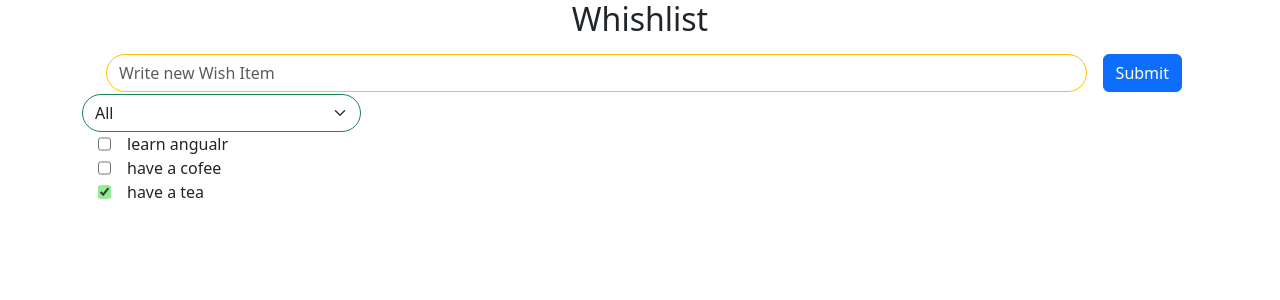
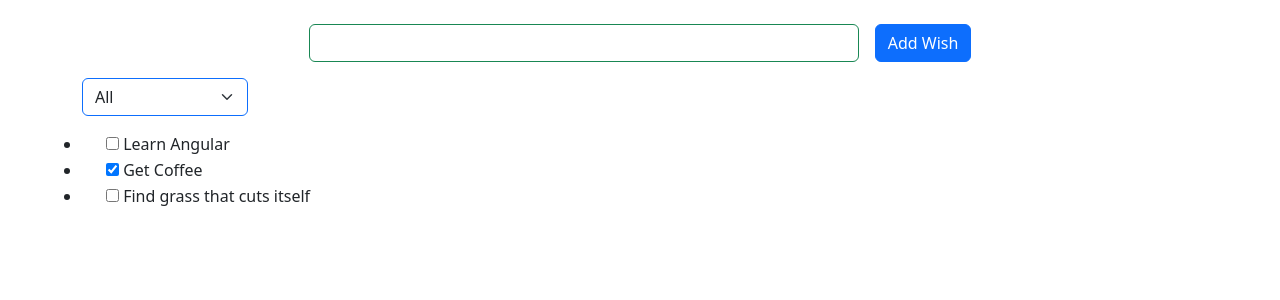
Before and after one commit to Roman123-game/whishlist, an Angular app: page / in a window 1280 px wide. Shown: the top 300 px of the page. Built offline with nearby package versions, Linux system fonts and the light colour scheme.

Commit message:
update 5 files and delete 1 file

```diff
--- a/src/app/app.component.css
+++ b/src/app/app.component.css
@@ -1,3 +1,4 @@
 #wishlist_checkbox{
   accent-color: lightgreen;
+
 }
--- a/src/app/app.component.html
+++ b/src/app/app.component.html
@@ -1,58 +1,58 @@
-<div class="container text-center">
-  <h2 class="mb-3 font-weight-bold">{{ title | titlecase }}</h2>
+<div class="container">
 
-  <form>
-    <div class="form-check d-flex column">
-      <input
-        class="form-control border border border-warning rounded-5 mx-0"
-        type="text"
-        placeholder="Write new Wish Item"
-        [(ngModel)]="wishText"
-        [ngModelOptions]="{ standalone: true }"
-        name="wish-text"
-      />
-
+  <form class="row mt-3 gx-3 gy-2 align-items-center justify-content-center">
+    <div class="col-sm-6">
+      <label class="visually-hidden" for="specificSizeInputName">Wish</label>
+      <input type="text" name="new-wish-text" class="form-control border border-success" [(ngModel)]="newWishText">
+    </div>
+    <div class="col-auto">
       <button
-        (click)="$event.preventDefault(); addWishes()"
         type="submit"
-        class="btn btn-primary mx-3"
-      >
-        Submit
+        class="btn btn-primary"
+        (click)="$event.preventDefault(); addNewWish()">
+        Add Wish
       </button>
     </div>
+  </form>
 
+  <div class="row mt-3">
+    <div class="col-sm-2 ">
       <select
-    class="form-select border border border-success rounded-5 w-25"
-    aria-label="Default select example"
-    [(ngModel)]="filter"
-    [ngModelOptions]="{standalone: true}"
-    (ngModelChange)="filterChange($event)"
+        class="form-select border border-primary"
+        [(ngModel)]="listFilter"
+        (ngModelChange)="filterChanged($event)"
       >
         <option value="0">All</option>
-      <option value="1">Unfullfiled</option>
-      <option value="2">Fullfiled</option>
+        <option value="1">Unfulfilled</option>
+        <option value="2">Fulfilled</option>
       </select>
+    </div>
+  </div>
 
-    <div *ngIf="visibleItems.length === 0; else showItems">No items to display</div>
+  <div class="row mt-3">
+    <div *ngIf="visibleItems.length === 0; else showItems">
+      There are no wishes to display.
+    </div>
 
     <ng-template #showItems>
-      <div >
-        <div
-          class="d-flex justify-content-start"
-          *ngFor="let item of visibleItems; index as ii"
-        >
+      <ul class="wish-list ">
+        <li *ngFor="let item of visibleItems; index as ii">
+            <div class="form-check">
+              <label class="form-check-label">
                 <input
-            id="wishlist_checkbox"
-            class="mx-3"
+                  class="checkbox"
                   type="checkbox"
                   [checked]="item.isComplete"
                   [attr.data-index]="ii"
-            (change)="toggleItem(item)"
-          />
+                  (click)="toggleItem(item)"
+                > {{item.wishItem}}
+              </label>
+            </div>
+        </li>
+      </ul>
+    </ng-template>
+  </div>
 
-          {{ item.wishItem }}
+
+
 </div>
-      </div>
-    </ng-template>
-  </form>
-</div>
--- a/src/app/app.component.ts
+++ b/src/app/app.component.ts
@@ -1,7 +1,7 @@
 import { Component } from '@angular/core';
 import { CommonModule } from '@angular/common';
 import { RouterOutlet } from '@angular/router';
-import { wishItem } from '../shared/wishitems';
+import { WishItem } from '../shared/wishItems';
 import { FormsModule } from '@angular/forms';
 
 @Component({
@@ -12,36 +12,41 @@ import { FormsModule } from '@angular/forms';
   styleUrl: './app.component.css',
 })
 export class AppComponent {
-  items: wishItem[] = [
-    new wishItem('learn angualr', false),
-    new wishItem('have a cofee', false),
-    new wishItem('have a tea', true),
+  items : WishItem[] = [
+    new WishItem('Learn Angular'),
+    new WishItem('Get Coffee', true),
+    new WishItem('Find grass that cuts itself')
   ];
-  title = 'whishlist';
-  wishText = "";
-  filter:string = '0';
-  visibleItems : wishItem[]= this.items;
 
-  addWishes(){
-    this.items.push(new wishItem(this.wishText));
-    this.wishText = ''
+  listFilter : String = '0';
 
+  newWishText  = '';
+
+  title = 'wishlist';
+
+  visibleItems : WishItem[] = this.items;
+
+  addNewWish() {
+    this.items.push(new WishItem(this.newWishText));
+    this.newWishText = '';
   }
 
-  filterChange(value:any){
-    if(value==='0'){
-      this.visibleItems= this.items;
-    }
-    else if(value === '1'){
-      this.visibleItems = this.items.filter(item=>!item.isComplete)
-    }
-    else {
-      this.visibleItems = this.items.filter(item=>item.isComplete)
+  filterChanged(value: any) {
+    if (value === '0') {
+      this.visibleItems = this.items;
+    } else if (value === '1') {
+      this.visibleItems = this.items.filter(item => !item.isComplete);
+    } else {
+      this.visibleItems = this.items.filter(item => item.isComplete);
     }
   }
 
-  toggleItem(item: wishItem) {
+  toggleItem(item : WishItem) {
     item.isComplete = !item.isComplete;
     console.log(item);
   }
 }
+
+  // filterChange(value:any){
+
+  // }
--- a/src/main.ts
+++ b/src/main.ts
@@ -2,5 +2,6 @@ import { bootstrapApplication } from '@angular/platform-browser';
 import { appConfig } from './app/app.config';
 import { AppComponent } from './app/app.component';
 
+
 bootstrapApplication(AppComponent, appConfig)
   .catch((err) => console.error(err));
--- a/src/shared/wishitems.ts
+++ b/src/shared/wishitems.ts
@@ -1,4 +1,4 @@
-export class wishItem {
+export class WishItem {
 constructor(public  wishItem: string, public isComplete : boolean = false){
 
 }
```
Also changed, not shown: 1 other file (tests, documents, lock files or other folders). Lines whose indentation alone changed are shown as unchanged.
